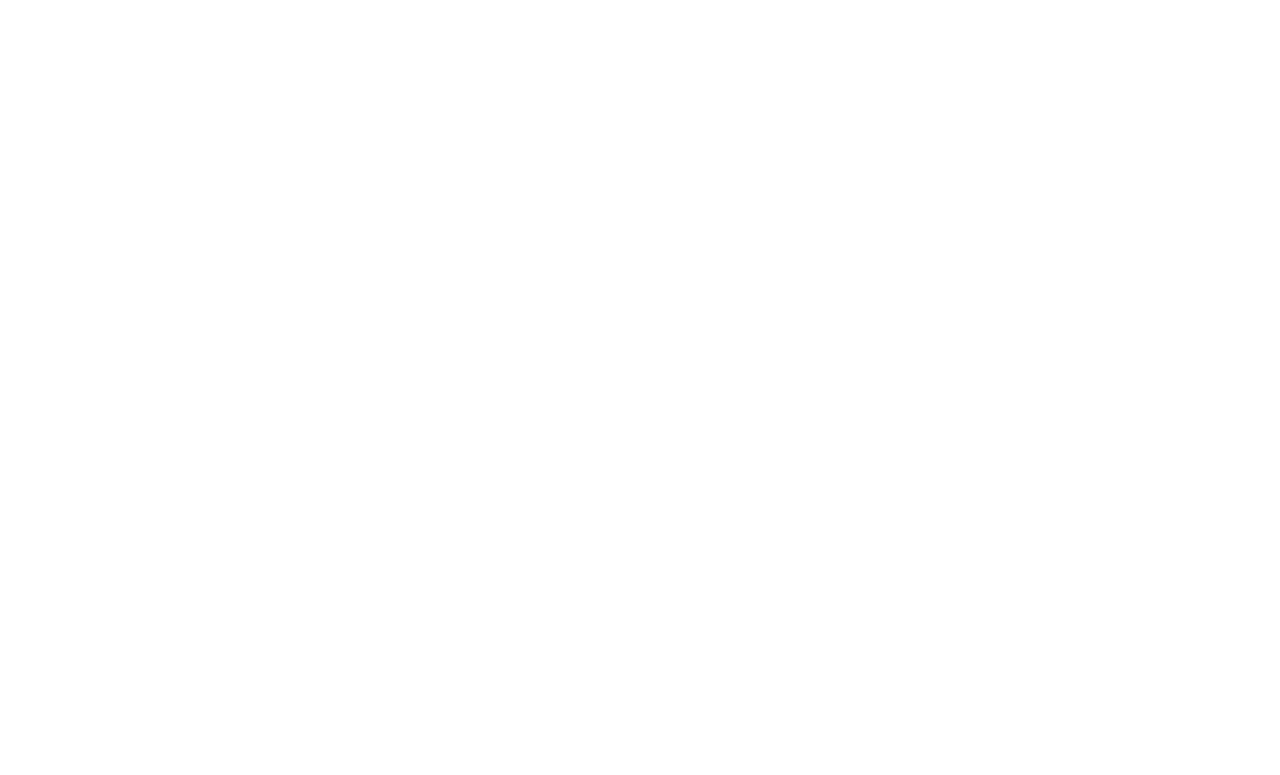
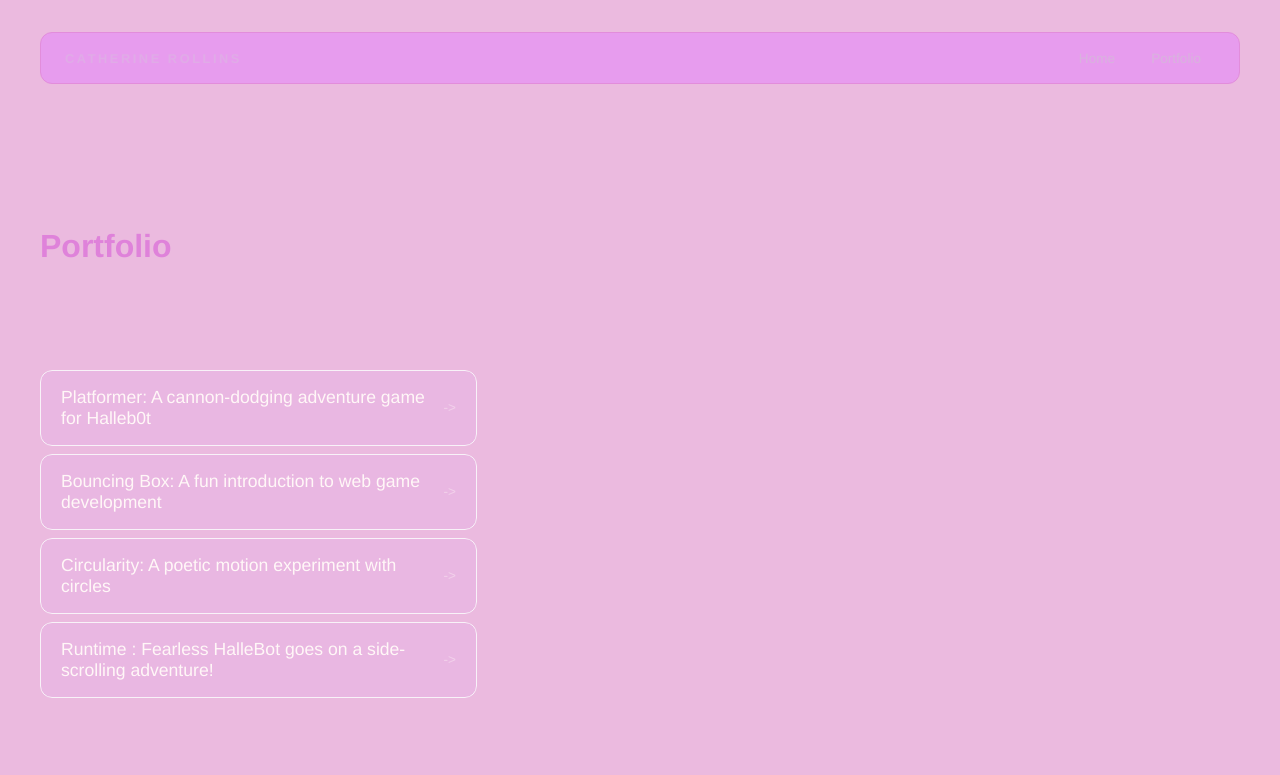
Before and after one commit to 7059763-svg/7059763-svg.github.io, a plain HTML site: page portfolio.html in a window 1280 px wide. Drawn offline with Linux system fonts and the light colour scheme.

Commit message:
I finished everything

```diff
--- a/portfolio.html
+++ b/portfolio.html
@@ -1,9 +1,50 @@
 <!DOCTYPE html>
 <html>
   <head>
-    <title>Change me</title>
+    <title>Catherine Rollins</title>
+    <link rel="stylesheet" href="style.css"/>
   </head>
 
   <body>
     <!--All content goes here-->
     <div id="all-contents">
+      <nav>
+        <h1>Catherine Rollins</h1>
+        <ul id="nav-ul">
+          <li class="nav-li">
+            <a href="index.html">Home</a>
+          </li>
+          <li class="nav-li">
+            <a href="portfolio.html">Portfolio</a>
+          </li>
+        </ul>
+      </nav>
+
+      <main>
+        <div class="content">
+          <h1> Portfolio</h1>
+          <h3>FSD Projects</h3>
+          <ul id="portfolio">
+            <li>
+  <a href="fsd-projects/platformer/">Platformer: A cannon-dodging adventure game for Halleb0t</a>
+</li>
+<li>
+  <a href="fsd-projects/bouncing-box/">Bouncing Box: A fun introduction to web game development</a>
+</li>
+<li>
+  <a href="fsd-projects/circularity/">Circularity: A poetic motion experiment with circles</a>
+</li>
+<li>
+ <a href="fsd-projects/runtime/">Runtime : Fearless HalleBot goes on a side-scrolling adventure!</a>
+</li>
+
+
+          </ul>
+
+          <!--ASD Projects will go here-->
+
+          </div>
+       </main>
+      </div>
+  </body>
+</html>
--- a/style.css
+++ b/style.css
@@ -40,7 +40,7 @@ h2 {
   font-weight: 900;
   letter-spacing: -0.04em;
   text-transform: uppercase;
-  color: #e086d4;
+  color: #bd68b1;
 }
 
 .content > p {
@@ -132,7 +132,7 @@ nav h1 {
   font-weight: 700;
   text-transform: uppercase;
   letter-spacing: 0.2em;
-  color: #faf8f8;
+  color: #e0abe7;
 }
 
 #nav-ul {
@@ -144,7 +144,7 @@ nav h1 {
 }
 
 .nav-li a {
-  color: #db9be4;
+  color: #d8b3dd;
   text-decoration: none;
   font-size: 0.85rem;
   font-weight: 500;
@@ -156,6 +156,58 @@ nav h1 {
 }
 
 .nav-li a:hover {
-  background: #c98ebf;
-  color: #c068aa;
+  background: #e695d8;
+  color: #eca3d9;
 }
+/* Portfolio styles */
+.content h1 {
+  color: rgb(223, 130, 218);
+}
+
+#portfolio {
+  list-style: none;
+  margin: 0;
+  padding: 0;
+  width: 100%;
+  display: flex;
+  flex-direction: column;
+  gap: 8px;
+}
+
+#portfolio li {
+  border-radius: 12px;
+  overflow: hidden;
+}
+
+#portfolio a {
+  display: flex;
+  justify-content: space-between;
+  align-items: center;
+  text-decoration: none;
+  color: #fff7f7;
+  padding: 16px 20px;
+  font-size: 1.1rem;
+  font-weight: 500;
+  background: #e9b7e2;
+  border: 1px solid #f8f2f8;
+  border-radius: 12px;
+  transition: background 0.25s ease, color 0.25s ease, transform 0.25s ease;
+}
+
+#portfolio a:hover {
+  background: #dca7e0;
+  color: #eeb8e9;
+  transform: translateX(4px);
+}
+
+#portfolio a::after {
+  content: "->";
+  font-size: 0.85rem;
+  opacity: 0.4;
+  transition: opacity 0.25s ease;
+  white-space: nowrap;
+}
+
+#portfolio a:hover::after {
+  opacity: 1;
+}
```
